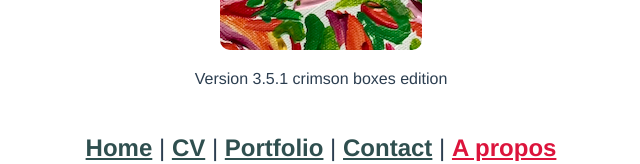
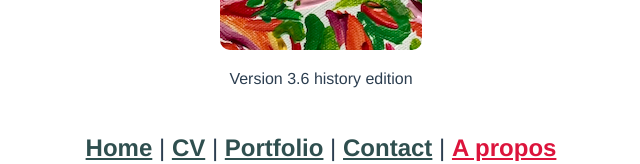
Before and after one commit to jmcob/jmax.dev, a Vue app: page /about in a window 1280 px wide. Shown: the part 376-540 px from the top of the page, without its empty margins (319-959 px from the left). Built offline with nearby package versions, Linux system fonts and the light colour scheme.

Commit message:
orthographe et numero de version

```diff
--- a/src/views/AboutView.vue
+++ b/src/views/AboutView.vue
@@ -3,7 +3,7 @@
     <h1>Coded by Jean-Maxime Cobac,</h1>
     <h2>during May and June of 2022, using Vue.js 3.</h2>
     <img alt="About logo" src="../assets/about.png" />
-    <p>Version 3.5.1 crimson boxes edition</p>
+    <p>Version 3.6 history edition</p>
   </div>
 </template>
 
--- a/src/views/CVView.vue
+++ b/src/views/CVView.vue
@@ -5,7 +5,7 @@
 
     <h3><a href="#stack">Compétences techniques</a></h3>
     <h3><a href="#studies">Etudes & emplois précédents</a></h3>
-    <h3><a href="#softSkills">Soft skills & super pouvoirs</a></h3>
+    <h3><a href="#softSkills">Soft skills & Supers-pouvoirs</a></h3>
     <br /><br /><br />
     <div class="cadre">
       <div class="content">
```
Also changed, not shown: public/sitemap.txt.
